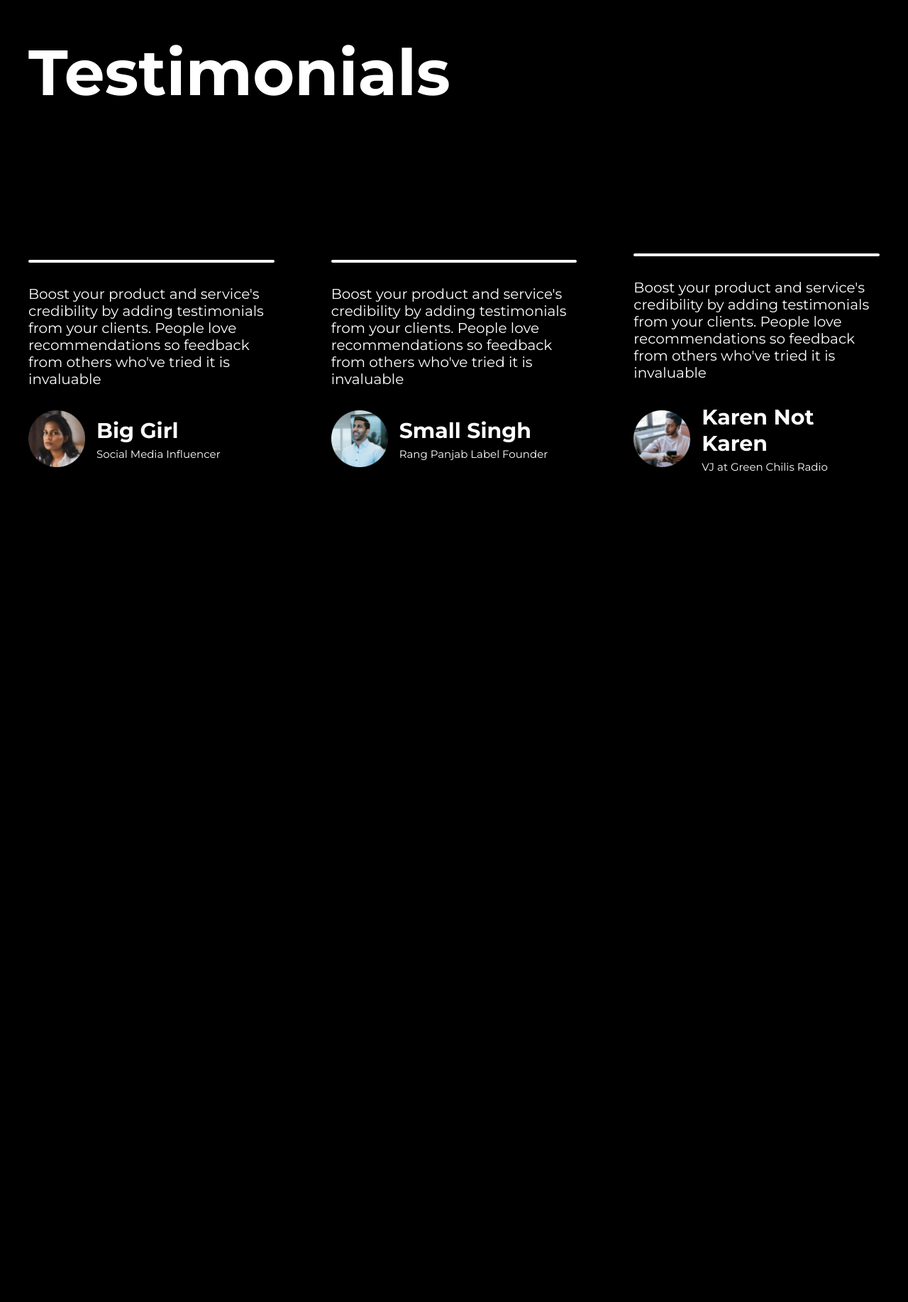
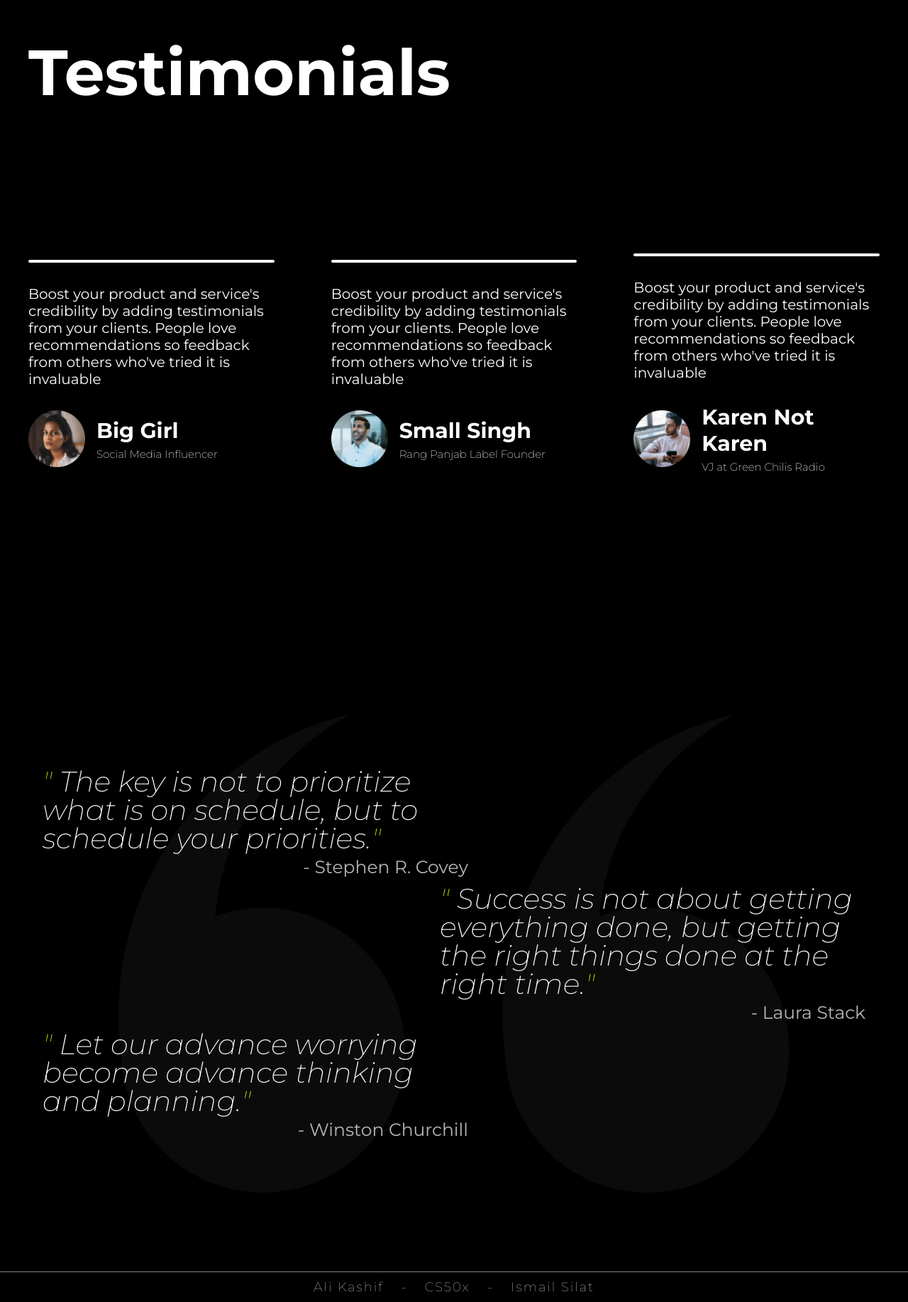
Before and after one commit to ali5917/assignment-tracker, a Flask app: page / in a window 1280 px wide. Shown: the part 1777-3611 px from the top of the page at 71% size. Before the commit the page ends 2441 px from the top, so only its background shows below. Run offline with Flask 3, Linux system fonts and the light colour scheme; some libraries are stand-ins or nearby versions.

Commit message:
Added quote-section, footer, scrollBtn

```diff
--- a/static/script.js
+++ b/static/script.js
@@ -5,6 +5,7 @@ window.addEventListener('scroll', function() {
   const featuresSectionTop = featuresSection.offsetTop
   const navbar = document.querySelector('.nav');
   const logoTitle = document.querySelector('.logo-title');
+  const elements = document.querySelectorAll('.about, .sign-in');
   const about = document.querySelector('.about');
   const signIn = document.querySelector('.sign-in');
   const contributers = document.querySelector('.dropdown-container p');
@@ -18,6 +19,7 @@ window.addEventListener('scroll', function() {
   const dropItem = document.querySelectorAll('.dropdown-content a')
   const startBox = document.querySelector('.start-box')
   const startText = document.querySelector('.start')
+  const scrollBtn = document.getElementById('scroll-btn')
 
 
   if (window.scrollY >= featuresSectionTop) {
@@ -25,6 +27,15 @@ window.addEventListener('scroll', function() {
     logoTitle.style.color = 'black'
     about.style.color = 'black'
     signIn.style.color = 'black'
+    elements.forEach(element => {
+      element.addEventListener('mouseenter', () => {
+      element.style.textShadow = '1px 1px 2px rgba(0, 0, 0, 0.4)'
+      })
+      element.addEventListener('mouseleave', () => {
+      element.style.textShadow = 'none'
+      })
+    })
+
     contributers.style.color = 'black'
     logoImg.src = logoBlack;
     gitIcon.style.color = 'black'
@@ -60,12 +71,28 @@ window.addEventListener('scroll', function() {
         item.style.color = 'white'
       })
     })
+
+    scrollBtn.style.display = 'flex'
+    scrollBtn.addEventListener('click', () => {
+      window.scrollTo({
+        top: 0,
+        behavior: 'smooth'
+    })
+    })
   }
   else {
     navbar.style.backgroundColor = 'black'
     logoTitle.style.color = 'white'
     about.style.color = 'white'
     signIn.style.color = 'white'
+    elements.forEach(element => {
+      element.addEventListener('mouseenter', () => {
+      element.style.textShadow = '0 0 2px rgb(255, 255, 255)'
+      })
+      element.addEventListener('mouseleave', () => {
+      element.style.textShadow = 'none'
+      })
+    })
     contributers.style.color = 'white'
     logoImg.src = logoWhite;
     gitIcon.style.color = 'white'
@@ -101,5 +128,10 @@ window.addEventListener('scroll', function() {
         item.style.color = 'black'
       })
     })
+
+    scrollBtn.style.display = 'none'
   }
+
 })
+
+// scroll to top btn
--- a/static/styles.css
+++ b/static/styles.css
@@ -70,7 +70,8 @@
 }
 
 .about:hover, .sign-in:hover {
-  font-weight: bolder;
+  text-shadow: 0 0 2px rgba(255, 255, 255, 0.6);
+  font-weight: bold;
 }
 
 .dropdown-container {
@@ -277,6 +278,7 @@
 
 .test-text {
   font-size: 20px;
+  /* font-weight: 300; */
 }
 
 .horizontal-line {
@@ -316,5 +318,99 @@
 
 .test-details-item .prof {
   font-size: 15px;
-  font-weight: normal;
+  font-weight: 200;
 }
+
+.quotes-container {
+  background-color: black;
+  height: 100vh;
+  padding: 3em 60px;
+  background-image: url('./images/quote-bg.png');
+  background-size: cover;
+  background-position: center;
+  display: flex;
+  flex-direction: column;
+  justify-content: center;
+  align-items: center;
+  gap: 10px;
+}
+
+.q-item {
+  width: 600px;
+  display: flex;
+  flex-direction: column;
+}
+
+.q-text {
+  line-height: 100%;
+  font-size: 40px;
+  font-style: italic;
+  margin-bottom: 5px;
+  font-family: "Montserrat", sans-serif;
+  font-weight: 200;
+}
+
+.q-name {
+  font-size: 25px;
+  align-self: flex-end;
+  color: rgb(184, 181, 181);
+}
+
+.q-item.one, .q-item.three {
+  align-self: flex-start;
+}
+
+.q-item.two {
+  align-self: flex-end;
+}
+
+.mark {
+  color: yellow;
+  font-size: 45x;
+  font-weight: lighter;
+}
+
+.footer {
+  border-top: 1px solid rgba(255, 255, 255, 0.514);
+  background-color: black;
+  padding: 10px 0;
+  text-align: center;
+  font-size: 18px;
+  font-family: "Montserrat", sans-serif;
+  font-weight: lighter;
+}
+
+.footer p, .footer a {
+  display: inline-block;
+  padding: 0 10px;
+  letter-spacing: 2px;
+}
+
+#scroll-btn {
+  display: none;
+  position: fixed;
+  bottom: 30px;
+  right: 30px;
+  background-color: rgb(255, 255, 255);
+  cursor: pointer;
+  z-index: 1000;
+  justify-content: center;
+  align-items: center;
+  width: 60px;
+  height: 60px;
+  box-shadow: 0 0 8px rgb(255, 255, 255);
+  border: none;
+  opacity: 0.6;
+  transition: all ease 0.3s;
+  border-radius: 50%;
+  border: dotted 2px black;
+}
+
+#scroll-btn:hover {
+  opacity: 1;
+}
+
+#scroll-btn i{
+  font-size: 40px;
+  color: black;
+}
--- a/templates/index.html
+++ b/templates/index.html
@@ -127,6 +127,31 @@
     </div>
   </div>
 
+  <div class="quotes-container" id="section-4">
+    <div class="q-item one">
+      <p class="q-text"><span class="mark">"</span> The key is not to prioritize what is on schedule, but to schedule your priorities.<span class="mark">"</span></p>
+      <p class="q-name">- Stephen R. Covey</p>
+    </div>
+    <div class="q-item two">
+      <p class="q-text"><span class="mark">"</span> Success is not about getting everything done, but getting the right things done at the right time.<span class="mark">"</span></p>
+      <p class="q-name">- Laura Stack</p>
+    </div>
+    <div class="q-item three">
+      <p class="q-text"><span class="mark">"</span> Let our advance worrying become advance thinking and planning.<span class="mark">"</span></p>
+      <p class="q-name">- Winston Churchill</p>
+    </div>
+  </div>
+  <div class="footer">
+    <a href="https://github.com/ali5917" target="_blank">Ali Kashif</a>
+    <p>-</p>
+    <a href="https://cs50.harvard.edu/x/2024/" target="_blank">CS50x</a>
+    <p>-</p>
+    <a href="https://github.com/ismailsilat7" target="_blank">Ismail Silat</a>
+  </div>
+
+  <button id="scroll-btn" title="Scroll to top">
+    <i class="ri-arrow-up-line"></i>
+  </button>
 
 
 
```
Also changed, not shown: static/images/quote-bg.png (added).
